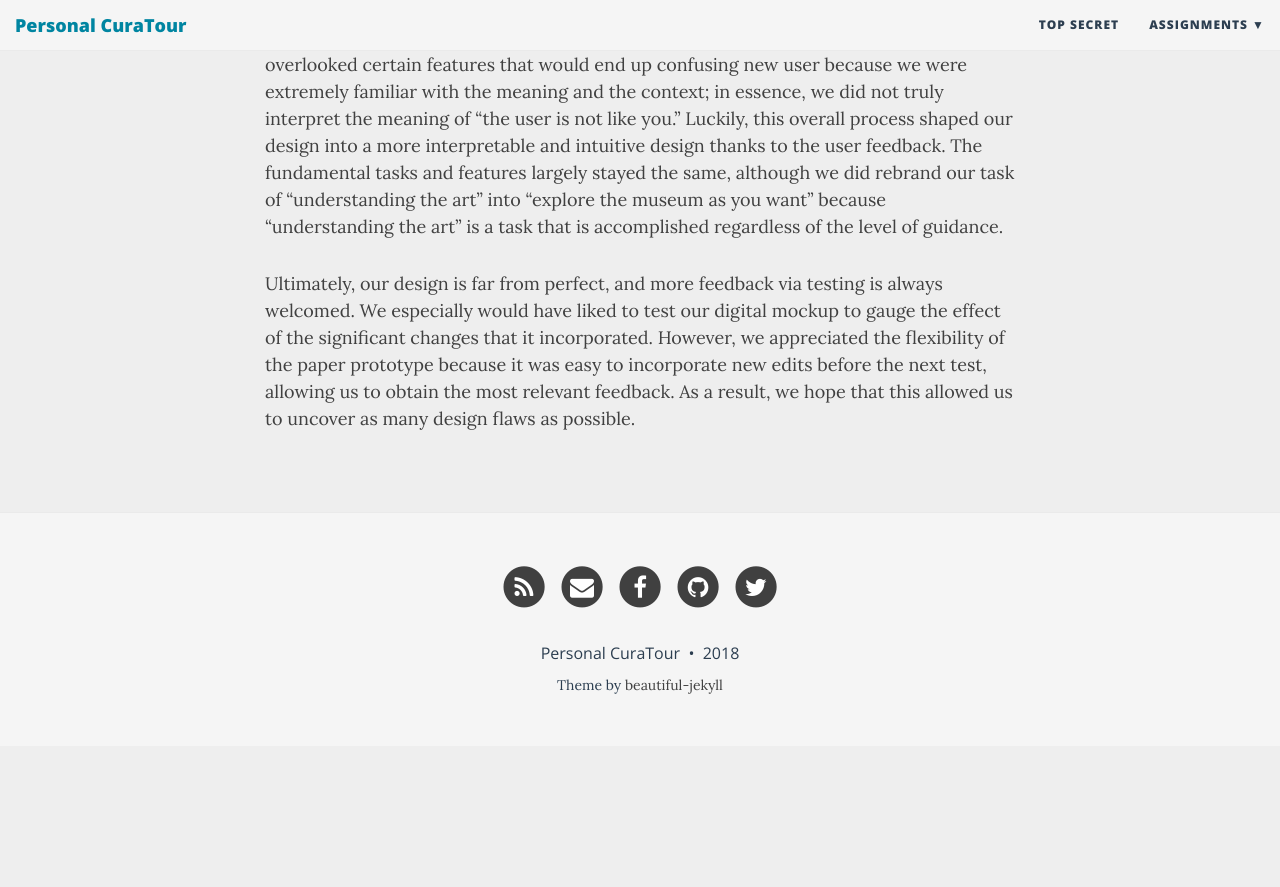
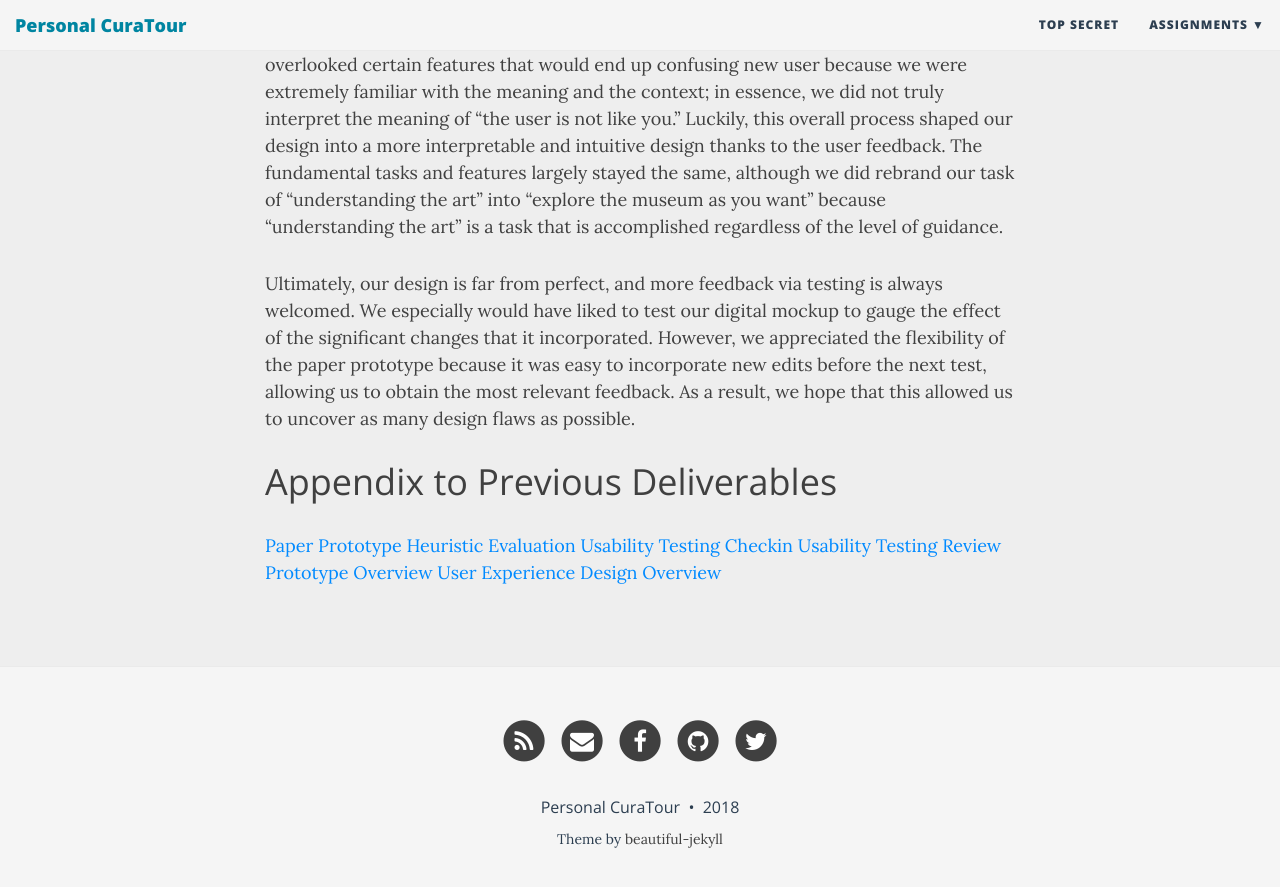
Before and after one commit to krtejeda/PersonalCuraTour, a Jekyll site: the page built from User-Experience-Design-Overview.md, in a window 1280 px wide and 900 px high, scrolled down 9232 px. Shown: the top 887 px of the window. Built offline with Jekyll 4.4.1, drawn with Linux system fonts in a browser that asks for light colours; nearby versions of some CDN libraries; before the commit the page ends 9978 px from its top, so only the background shows below that.

Commit message:
Update User-Experience-Design-Overview.md

```diff
--- a/User-Experience-Design-Overview.md
+++ b/User-Experience-Design-Overview.md
@@ -102,3 +102,12 @@ One important lesson we learned from the iterative design process is that each u
 We also learned that testing helps uncover the true model and flow of the design. We spent countless hours plotting out the flow of our design, so our rich mental model deceived us into believing our design was clearly interpretable. As a result, we sometimes overlooked certain features that would end up confusing new user because we were extremely familiar with the meaning and the context; in essence, we did not truly interpret the meaning of “the user is not like you.” Luckily, this overall process shaped our design into a more interpretable and intuitive design thanks to the user feedback. The fundamental tasks and features largely stayed the same, although we did rebrand our task of “understanding the art” into “explore the museum as you want” because “understanding the art” is a task that is accomplished regardless of the level of guidance.
 
 Ultimately, our design is far from perfect, and more feedback via testing is always welcomed. We especially would have liked to test our digital mockup to gauge the effect of the significant changes that it incorporated. However, we appreciated the flexibility of the paper prototype because it was easy to incorporate new edits before the next test, allowing us to obtain the most relevant feedback. As a result, we hope that this allowed us to uncover as many design flaws as possible.
+
+# Appendix to Previous Deliverables
+
+[Paper Prototype](https://krtejeda.github.io/PersonalCuraTour/Paper-Prototype/)
+[Heuristic Evaluation](https://krtejeda.github.io/PersonalCuraTour/Heuristic-Evaluation/)
+[Usability Testing Checkin](https://krtejeda.github.io/PersonalCuraTour/Usability-Testing-CheckIn/)
+[Usability Testing Review](https://krtejeda.github.io/PersonalCuraTour/Usability-Testing-Review/)
+[Prototype Overview](https://krtejeda.github.io/PersonalCuraTour/Digital-Mockup/)
+[User Experience Design Overview](https://krtejeda.github.io/PersonalCuraTour/User-Experience-Design-Overview/)
```
